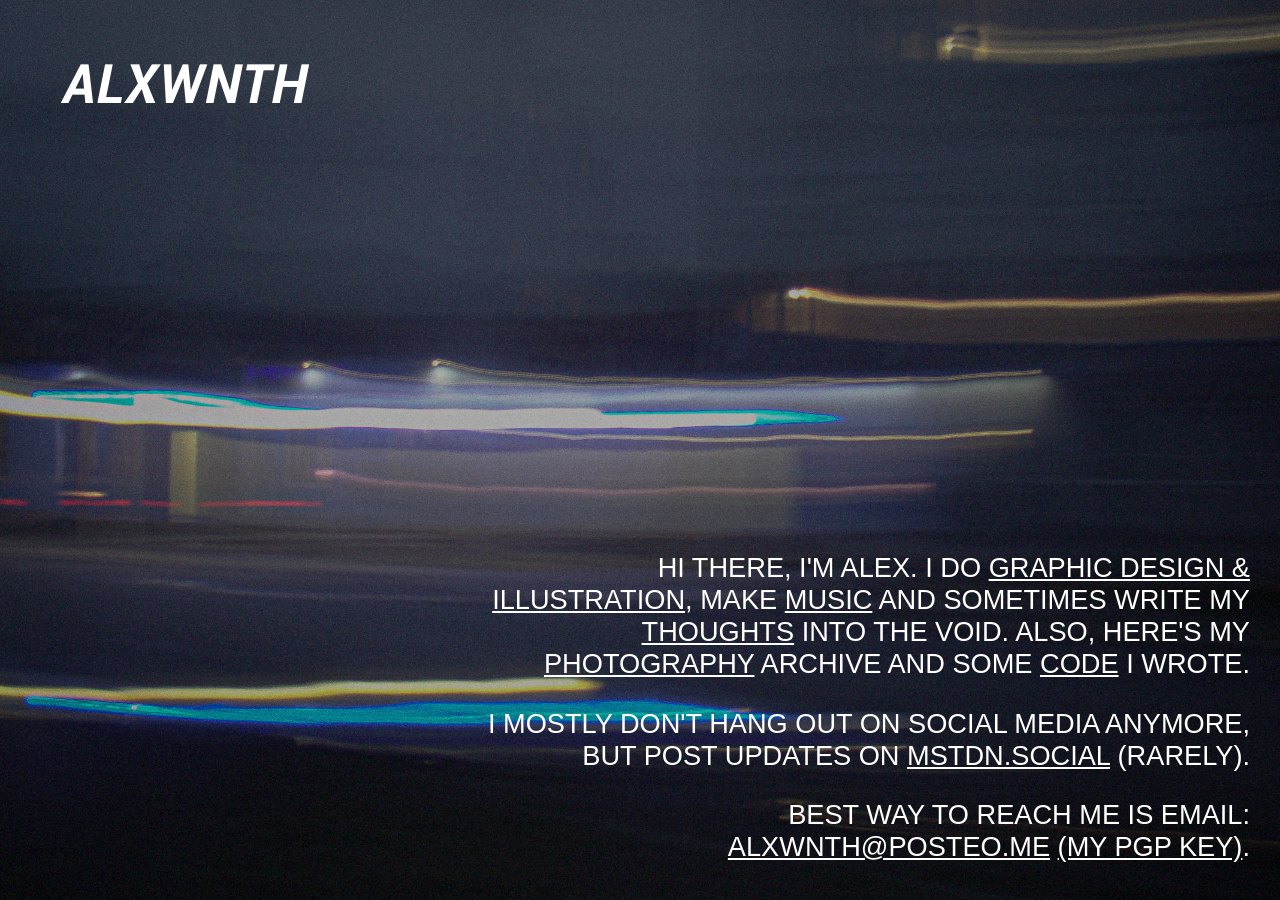
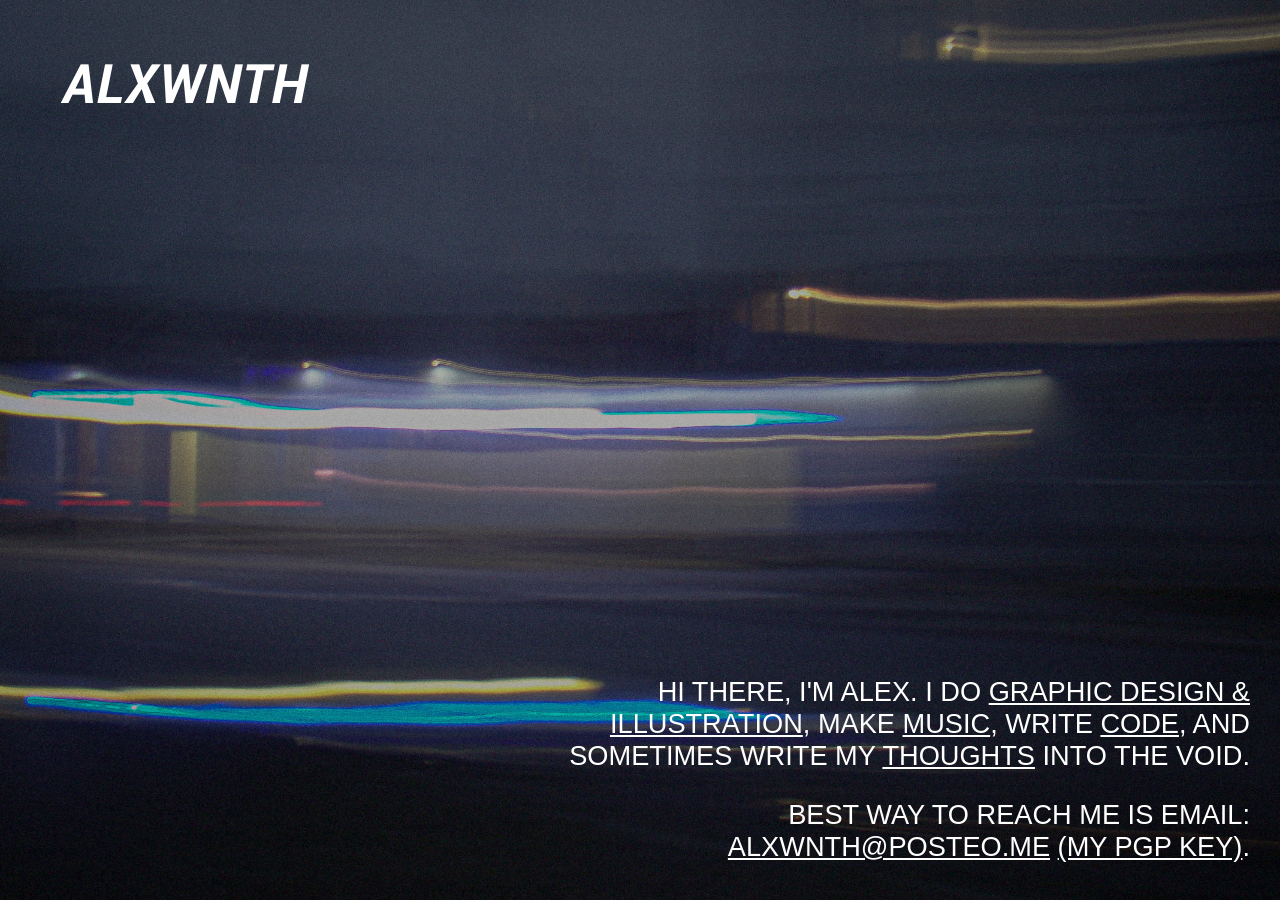
Before and after one commit to alxwnth/alxwnth.com, a Jekyll site: the page built from index.html, in a window 1280 px wide. Built offline with Jekyll 4.4.1, drawn with Linux system fonts in a browser that asks for light colours.

Commit message:
Update wording

```diff
--- a/index.html
+++ b/index.html
@@ -7,18 +7,10 @@ layout: default
 <div class="container">
     <div class="main-text">
         <p>Hi there, I'm Alex. I do <a href="https://playbook.alxwnth.com/" target="_blank" rel="me">graphic design &
-                illustration</a>, make <a href="https://soundcloud.com/alxwnth" target="_blank" rel="me">music</a> and
-            sometimes
-            write my <a href="https://thoughts.alxwnth.com/" target="_blank" rel="me">thoughts</a> into the void. Also,
-            here's
-            my
-            <a href="https://www.flickr.com/people/alxwnth/" target="_blank" rel="me">photography</a> archive and some
-            <a href="https://github.com/alxwnth" target="_blank" rel="me">code</a> I wrote.
+                illustration</a>, make <a href="https://soundcloud.com/alxwnth" target="_blank" rel="me">music</a>,
+            write <a href="https://github.com/alxwnth" target="_blank" rel="me">code</a>, and sometimes write my <a
+                href="https://thoughts.alxwnth.com/" target="_blank" rel="me">thoughts</a> into the void.
         </p>
-        <p>
-        </p>
-        <p>I mostly don't hang out on social media anymore, but post updates on <a href="https://mstdn.social/@alxwnth"
-                target="_blank" rel="me">mstdn.social</a> (rarely).</p>
         <p>Best way to reach me is email:
             <br>
             <script type="text/javascript">
```
